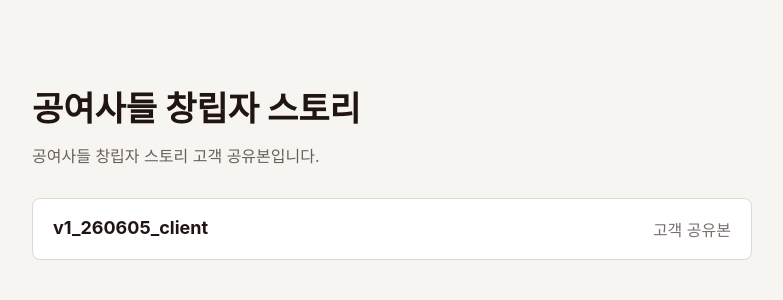
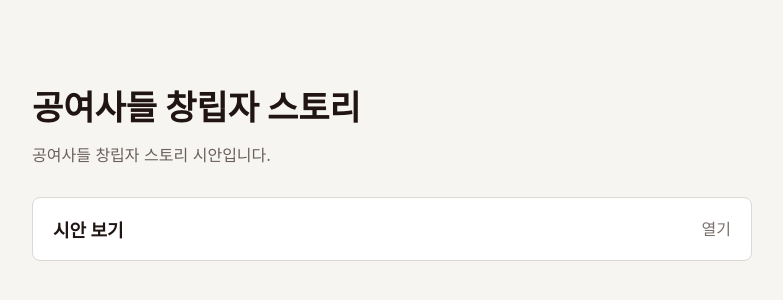
Before and after one commit to studioyula/gysd, a plain HTML site: page index.html in a window 1280 px wide. Shown: the part 226-526 px from the top of the page, without its empty margins (248-1031 px from the left). Drawn offline with Linux system fonts and the light colour scheme.

Commit message:
Clean client preview entry

```diff
--- a/index.html
+++ b/index.html
@@ -3,7 +3,7 @@
   <head>
     <meta charset="utf-8" />
     <meta name="viewport" content="width=device-width, initial-scale=1" />
-    <title>공여사들 창립자 스토리 - versions</title>
+    <title>공여사들 창립자 스토리</title>
     <style>
       :root {
         color-scheme: light;
@@ -74,12 +74,12 @@
   <body>
     <main>
       <h1>공여사들 창립자 스토리</h1>
-      <p>공여사들 창립자 스토리 고객 공유본입니다.</p>
+      <p>공여사들 창립자 스토리 시안입니다.</p>
 
       <div class="versions">
-        <a href="./v1_260605_client/">
-          <strong>v1_260605_client</strong>
-          <span>고객 공유본</span>
+        <a href="./preview/">
+          <strong>시안 보기</strong>
+          <span>열기</span>
         </a>
       </div>
     </main>
```
Also changed, not shown: vercel.json (added).
